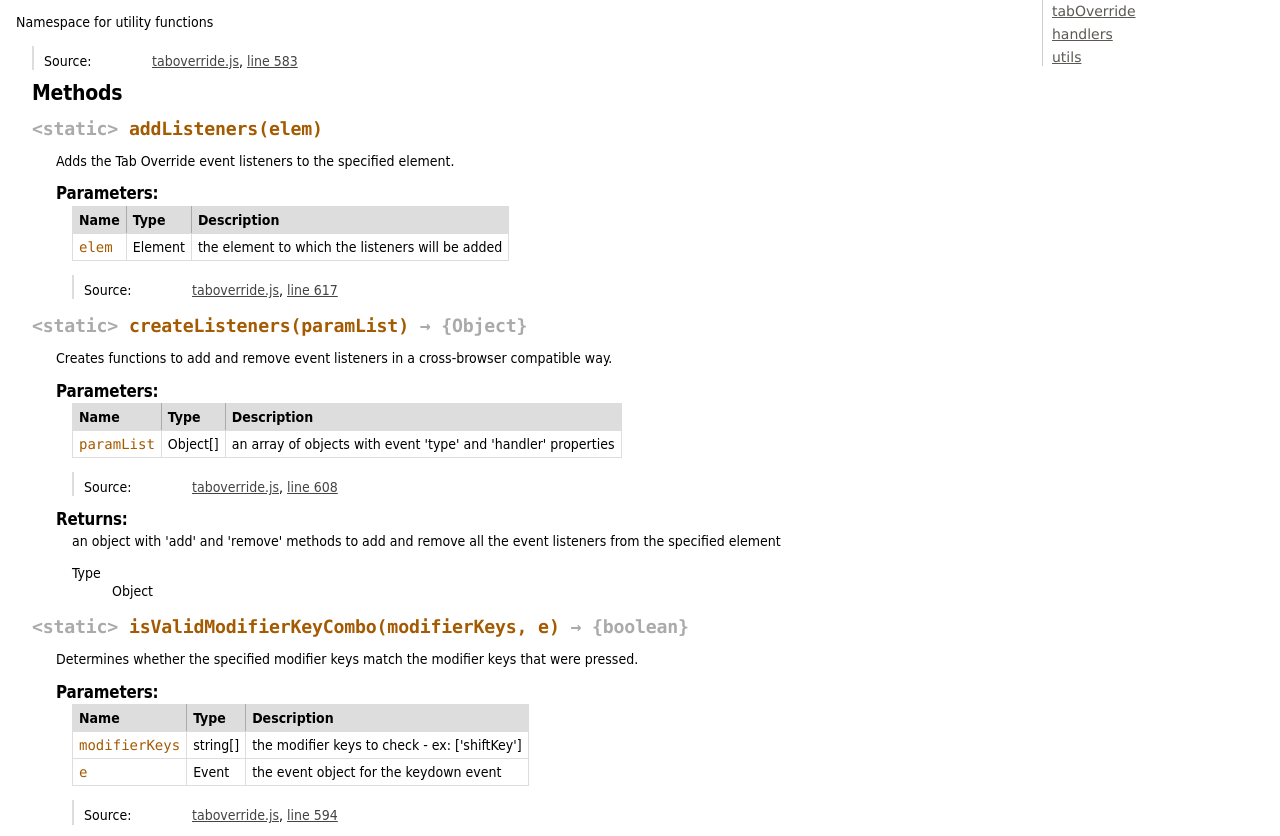
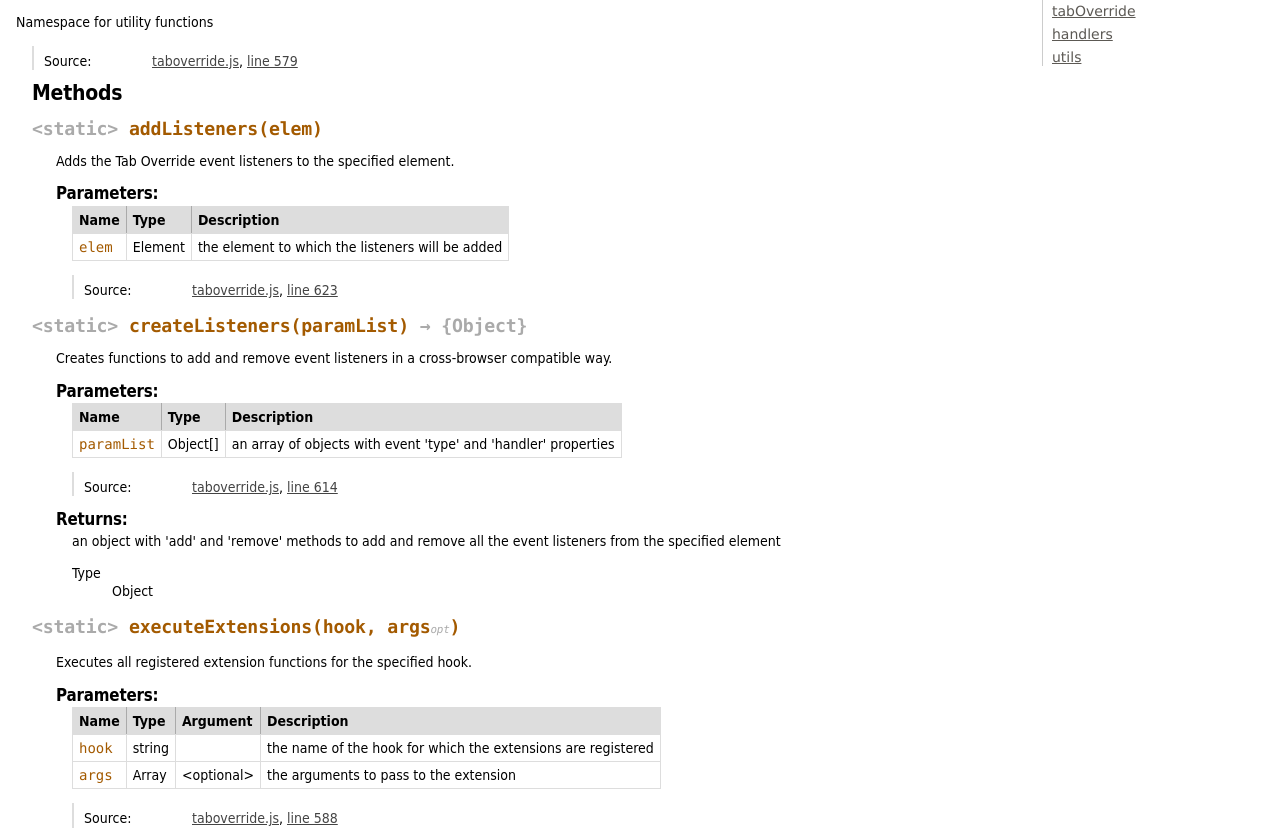
Before and after one commit to wjbryant/taboverride, a website: page docs/tabOverride.utils.html in a window 1280 px wide. Shown: the part 93-929 px from the top of the page. Drawn offline with Linux system fonts and the light colour scheme.

Commit message:
expose executeExtensions as utility function

```diff
--- a/docs/tabOverride.utils.html
+++ b/docs/tabOverride.utils.html
@@ -66,7 +66,7 @@
 
     <dt class="tag-source">Source:</dt>
     <dd class="tag-source"><ul class="dummy"><li>
-        <a href="taboverride.js.html">taboverride.js</a>, <a href="taboverride.js.html#line583">line 583</a>
+        <a href="taboverride.js.html">taboverride.js</a>, <a href="taboverride.js.html#line579">line 579</a>
     </li></ul></dd>
 
 
@@ -189,7 +189,7 @@
 
     <dt class="tag-source">Source:</dt>
     <dd class="tag-source"><ul class="dummy"><li>
-        <a href="taboverride.js.html">taboverride.js</a>, <a href="taboverride.js.html#line617">line 617</a>
+        <a href="taboverride.js.html">taboverride.js</a>, <a href="taboverride.js.html#line623">line 623</a>
     </li></ul></dd>
 
 
@@ -308,7 +308,7 @@ compatible way.
 
     <dt class="tag-source">Source:</dt>
     <dd class="tag-source"><ul class="dummy"><li>
-        <a href="taboverride.js.html">taboverride.js</a>, <a href="taboverride.js.html#line608">line 608</a>
+        <a href="taboverride.js.html">taboverride.js</a>, <a href="taboverride.js.html#line614">line 614</a>
     </li></ul></dd>
 
 
@@ -351,6 +351,166 @@ compatible way.
 
 	</dd>
 </dl>
+
+
+
+
+</dd>
+
+
+
+<dt>
+    <h4 class="name" id="executeExtensions"><span class="type-signature">&lt;static> </span>executeExtensions<span class="signature">(hook, <span class="optional">args</span>)</span><span class="type-signature"></span></h4>
+
+
+</dt>
+<dd>
+
+
+    <div class="description">
+        Executes all registered extension functions for the specified hook.
+    </div>
+
+
+
+
+
+
+
+        <h5>Parameters:</h5>
+
+
+<table class="params">
+    <thead>
+	<tr>
+
+		<th>Name</th>
+
+
+		<th>Type</th>
+
+
+		<th>Argument</th>
+
+
+
+
+		<th class="last">Description</th>
+	</tr>
+	</thead>
+
+	<tbody>
+
+
+        <tr>
+
+                <td class="name"><code>hook</code></td>
+
+
+            <td class="type">
+
+
+<span class="param-type">string</span>
+
+
+
+            </td>
+
+
+                <td class="attributes">
+
+
+
+
+
+                </td>
+
+
+
+
+            <td class="description last">the name of the hook for which the extensions are registered</td>
+        </tr>
+
+
+
+        <tr>
+
+                <td class="name"><code>args</code></td>
+
+
+            <td class="type">
+
+
+<span class="param-type">Array</span>
+
+
+
+            </td>
+
+
+                <td class="attributes">
+
+                    &lt;optional><br>
+
+
+
+
+
+                </td>
+
+
+
+
+            <td class="description last">the arguments to pass to the extension</td>
+        </tr>
+
+
+	</tbody>
+</table>
+
+
+
+<dl class="details">
+
+
+
+
+
+
+
+
+
+
+
+
+
+
+
+
+
+
+
+    <dt class="tag-source">Source:</dt>
+    <dd class="tag-source"><ul class="dummy"><li>
+        <a href="taboverride.js.html">taboverride.js</a>, <a href="taboverride.js.html#line588">line 588</a>
+    </li></ul></dd>
+
+
+
+
+
+
+
+</dl>
+
+
+
+
+
+
+
+
+
 
 
 
@@ -473,7 +633,7 @@ that were pressed.
 
     <dt class="tag-source">Source:</dt>
     <dd class="tag-source"><ul class="dummy"><li>
-        <a href="taboverride.js.html">taboverride.js</a>, <a href="taboverride.js.html#line594">line 594</a>
+        <a href="taboverride.js.html">taboverride.js</a>, <a href="taboverride.js.html#line600">line 600</a>
     </li></ul></dd>
 
 
@@ -612,7 +772,7 @@ that were pressed.
 
     <dt class="tag-source">Source:</dt>
     <dd class="tag-source"><ul class="dummy"><li>
-        <a href="taboverride.js.html">taboverride.js</a>, <a href="taboverride.js.html#line626">line 626</a>
+        <a href="taboverride.js.html">taboverride.js</a>, <a href="taboverride.js.html#line632">line 632</a>
     </li></ul></dd>
 
 
@@ -659,7 +819,7 @@ that were pressed.
 <br clear="both">
 
 <footer>
-    Documentation generated by <a href="https://github.com/jsdoc3/jsdoc">JSDoc 3.2.0</a> on Thu Jul 18 2013 10:39:50 GMT-0400 (EDT)
+    Documentation generated by <a href="https://github.com/jsdoc3/jsdoc">JSDoc 3.2.0</a> on Thu Jul 18 2013 11:36:41 GMT-0400 (EDT)
 </footer>
 
 <script> prettyPrint(); </script>
```
Also changed, not shown: docs/index.html (+1 -1 lines), docs/tabOverride.handlers.html (+4 -4 lines), docs/tabOverride.html (+7 -7 lines), docs/taboverride.js.html (+12 -6 lines), src/taboverride.js (+11 -5 lines), build/output/taboverride.js, build/output/taboverride.min.js, 1 other file.
